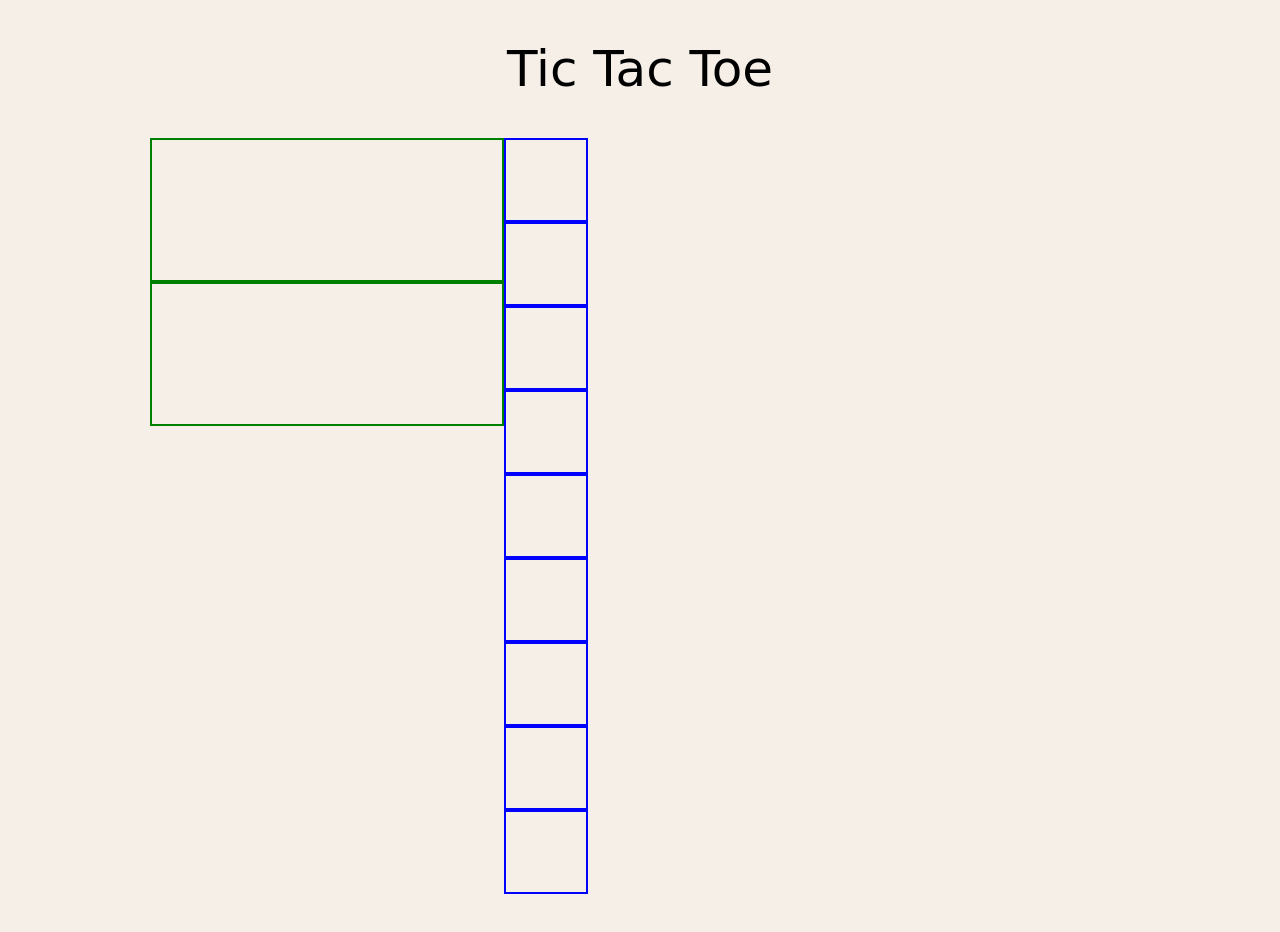
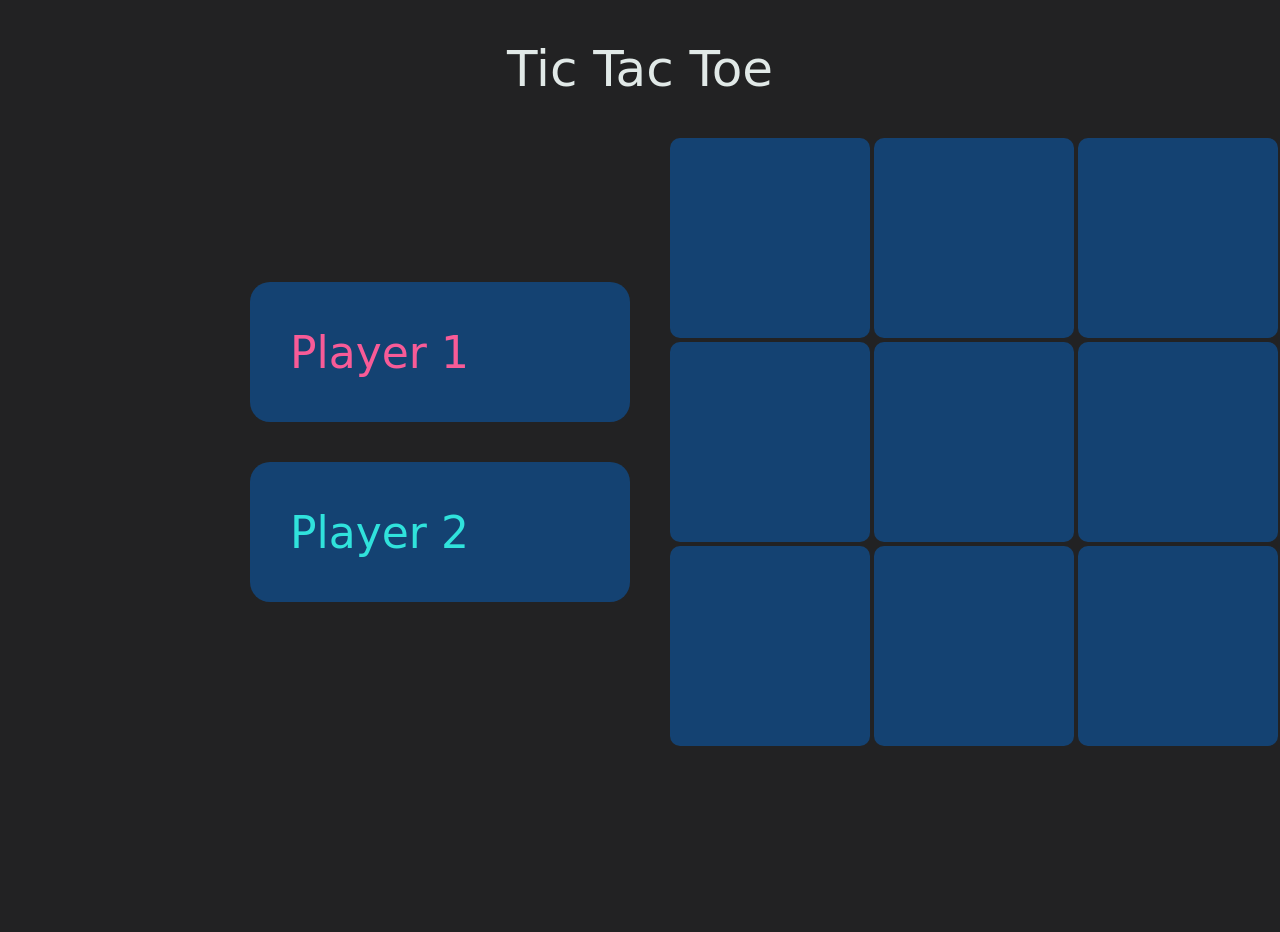
Before and after one commit to brrkrmn/tic-tac-toe, a plain HTML site: page index.html in a window 1280 px wide. After the commit the page ends 800 px from the top, so only its background shows below. Drawn offline with Linux system fonts and the light colour scheme; a web font is replaced by a local one.

Commit message:
edit css

```diff
--- a/index.html
+++ b/index.html
@@ -9,8 +9,14 @@
     <div class="header">Tic Tac Toe</div>
     <div class="content">
         <div class="player-cards">
-            <div class="player1-card"></div>
-            <div class="player2-card"></div>
+            <div class="player1-card">
+                <div class="player1-name">Player 1</div>
+                <div class="player1-score"></div>
+            </div>
+            <div class="player2-card">
+                <div class="player2-name">Player 2</div>
+                <div class="player2-score"></div>
+            </div>
         </div>
         <div class="game-board">
             <div class="board-square"></div>
--- a/style.css
+++ b/style.css
@@ -2,9 +2,9 @@
 
 body {
     margin: 0px;
-    padding: 40px 150px;
+    padding: 40px 250px;
 
-    background-color: rgb(245, 239, 232);
+    background-color: #222223;
 
     display: flex;
     flex-direction: column;
@@ -14,29 +14,89 @@ body {
 }
 
 .header {
+    color: #e1e9e7;
     font-size: 50px;
     font-family: 'Yeon Sung', cursive;
 }
 
 .content {
-    height: 100%;
     width: 100%;
+    height: auto;
 
     display: flex;
+    justify-content: space-around;
+    gap: 40px;
+}
 
+.player-cards {
+    display: flex;
+    flex-direction: column;
+    justify-content: center;
+    align-items: center;
+    gap: 40px;
 }
 
 .player1-card,
 .player2-card {
-    width: 350px;
+    padding: 20px 40px;
+    box-sizing: border-box;
+    width: 380px;
     height: 140px;
-    border: 2px solid green;
+
+    background-color: #144272;
+    border-radius: 20px;
+
+    display: flex;
+    justify-content: space-between;
+    align-items: center;
+    gap: 40px;
 }
+
+.player1-card.active {
+    -webkit-box-shadow:0px 0px 62px 11px rgba(248,91,151,1);
+    -moz-box-shadow: 0px 0px 62px 11px rgba(248,91,151,1);
+    box-shadow: 0px 0px 62px 11px rgba(248,91,151,1);
+}
+
+.player2-card.active {
+    -webkit-box-shadow:0px 0px 62px 11px rgba(48,226,220,1);
+    -moz-box-shadow: 0px 0px 62px 11px rgba(48,226,220,1);
+    box-shadow: 0px 0px 62px 11px rgba(48,226,220,1);
+}
+
+.player1-name,
+.player2-name,
+.player1-score,
+.player2-score {
+    font-family: 'Yeon Sung', cursive;
+    font-size: 44px;
+}
+
+.player1-name,
+.player1-score {
+    color: #f85b97;
+}
+
+.player2-name,
+.player2-score {
+    color: #30e2dc;
+}
+
 .game-board {
+    display: grid;
+    grid-template: repeat(3, 1fr) / repeat(3, 1fr);
+    gap: 4px;
+}
 
+.board-square {
+    width: 200px;
+    height: 200px;
+
+    font-size: 150px;
+    font-family: 'Yeon Sung', cursive;
+    text-align: center;
+    line-height: 200px;
+
+    background-color: #144272;
+    border-radius: 10px;
 }
-.board-square {
-    border: 2px solid blue;
-    width: 80px;
-    height: 80px;
-}
```
